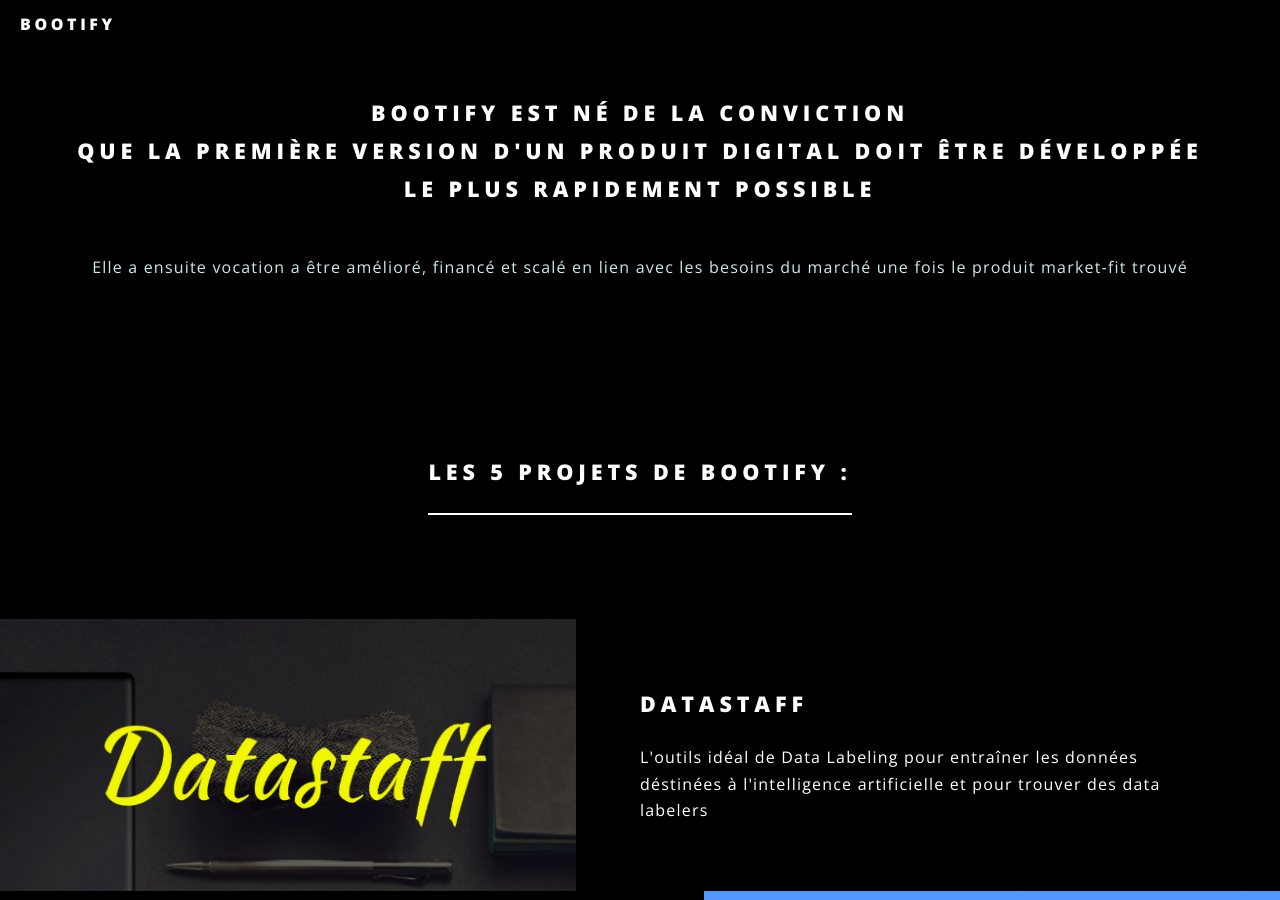
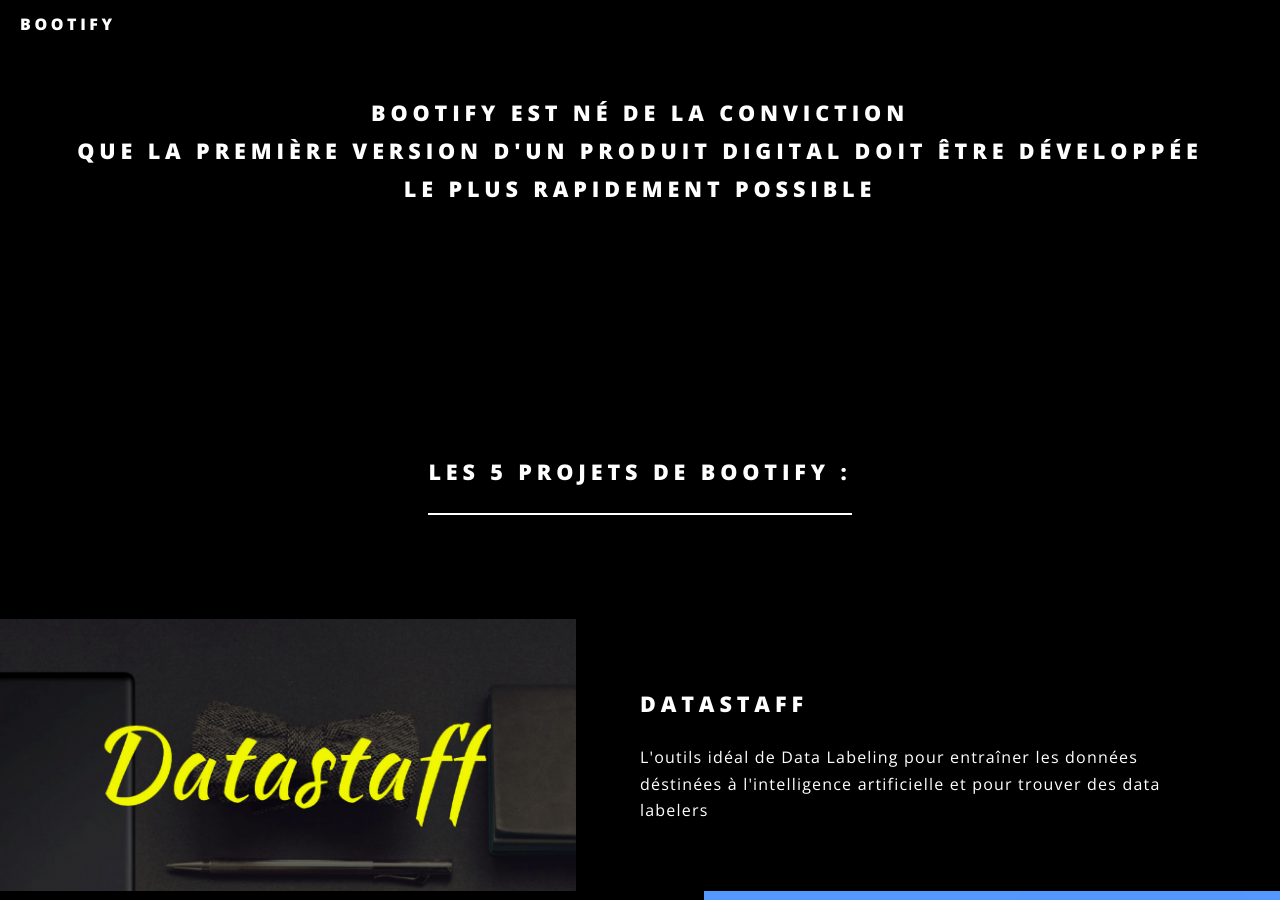
Before and after one commit to A-Marc/bootify, a Jekyll site: the page built from index.html, in a window 1280 px wide and 900 px high, scrolled down 902 px. Built offline with Jekyll 4.4.1, drawn with Linux system fonts in a browser that asks for light colours.

Commit message:
changement couleur 2

```diff
--- a/_sass/libs/_vars.scss
+++ b/_sass/libs/_vars.scss
@@ -49,8 +49,8 @@
 		accent1: (
 			bg:				#000000,
 			fg-bold:		#ffffff,
-			fg:				mix(#21b2a6, #ffffff, 25%),
-			fg-light:		mix(#21b2a6, #ffffff, 40%),
+			fg:				mix(#000000, #000000, 25%),
+			fg-light:		mix(#000000, #000000, 40%),
 			border:			rgba(0,0,0,0.125),
 			border-bg:		rgba(255,255,255,0.075),
 			border2:		rgba(0,0,0,0.25),
@@ -60,8 +60,8 @@
 		accent2: (
 			bg:				#ffffff,
 			fg-bold:		#ffffff,
-			fg:				mix(#00ffcc, #ffffff, 25%),
-			fg-light:		mix(#00ffcc, #ffffff, 40%),
+			fg:				mix(#000000, #000000, 25%),
+			fg-light:		mix(#000000, #000000, 40%),
 			border:			rgba(0,0,0,0.125),
 			border-bg:		rgba(255,255,255,0.075),
 			border2:		rgba(0,0,0,0.25),
@@ -82,8 +82,8 @@
 		accent4: (
 			bg:				#000000,
 			fg-bold:		#ffffff,
-			fg:				mix(#76ddff, #ffffff, 25%),
-			fg-light:		mix(#76ddff, #ffffff, 40%),
+			fg:				mix(#000000, #ffffff, 25%),
+			fg-light:		mix(#000000, #ffffff, 40%),
 			border:			rgba(0,0,0,0.125),
 			border-bg:		rgba(255,255,255,0.075),
 			border2:		rgba(0,0,0,0.25),
```
